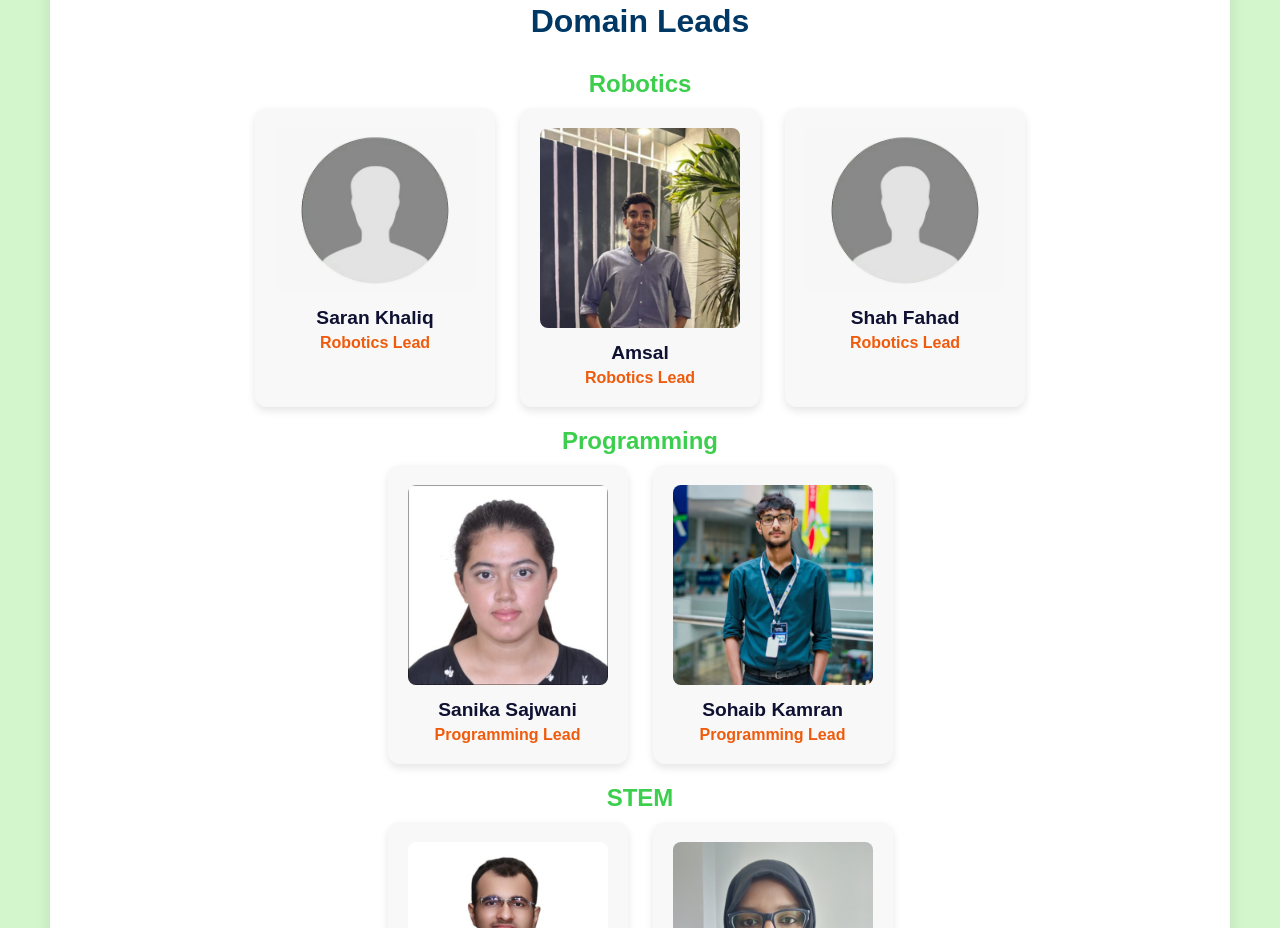
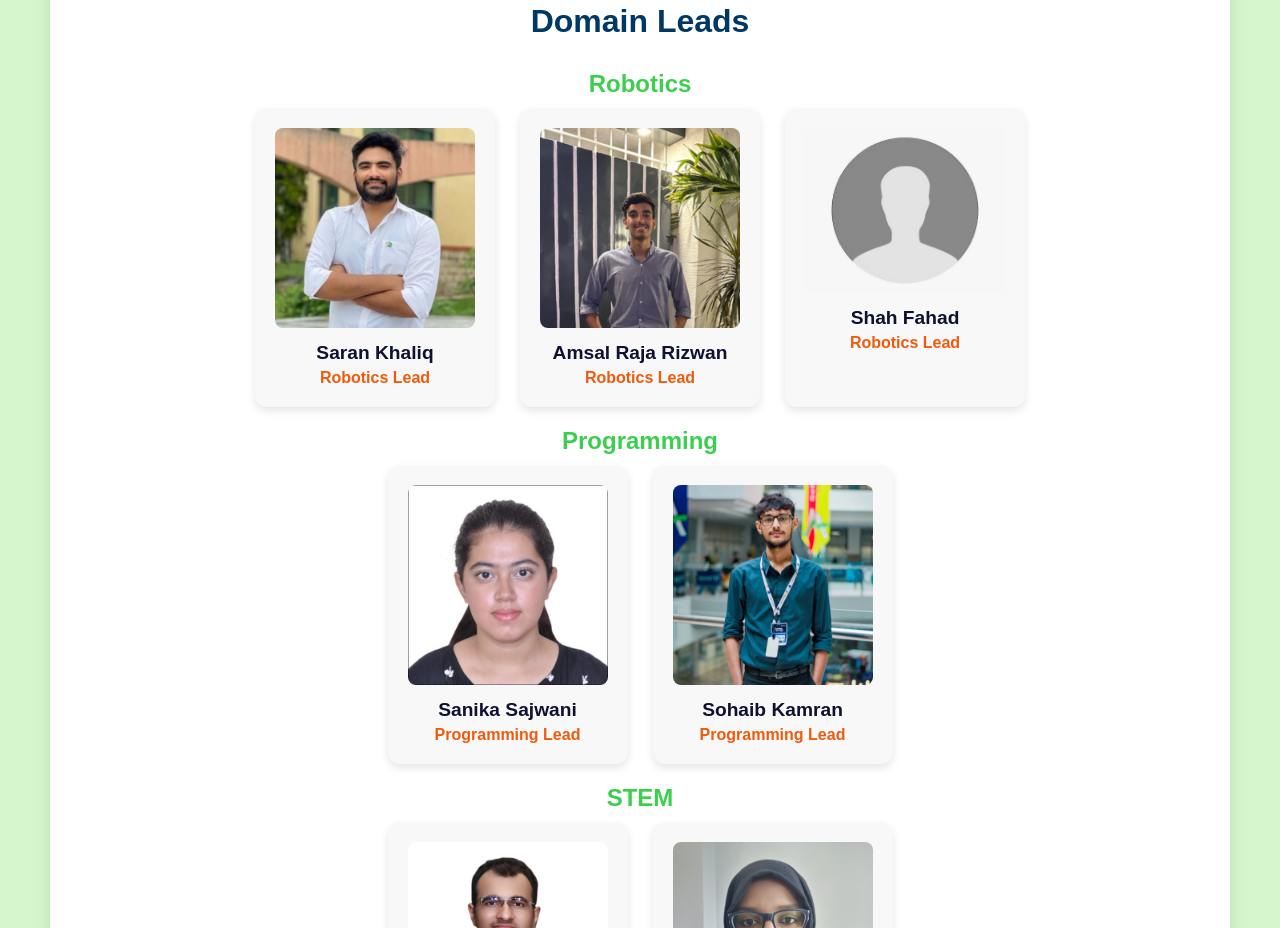
Before and after one commit to techticsclubpakistan/RoboFestOrganizers2025, a plain HTML site: page index.html in a window 1280 px wide. Shown: the part 1395-2323 px from the top of the page. Drawn offline with Linux system fonts and the light colour scheme.

Commit message:
updated swarm rbots

```diff
--- a/index.html
+++ b/index.html
@@ -92,13 +92,13 @@
             <h3>Robotics</h3>
             <div class="team-grid">
                 <div class="member">
-                    <img src="images/Empty.png" alt="Robotics Lead 0">
+                    <img src="images/swarm_Saran_Khaliq.jpeg" alt="Robotics Lead 0">
                     <h4>Saran Khaliq</h4>
                     <p>Robotics Lead</p>
                 </div>
                 <div class="member">
                     <img src="images/amsal.jpeg" alt="Robotics Lead 1">
-                    <h4>Amsal</h4>
+                    <h4>Amsal Raja Rizwan</h4>
                     <p>Robotics Lead</p>
                 </div>
                 <div class="member">
```
Also changed, not shown: images/swarm_Saran_Khaliq.jpeg (added).
